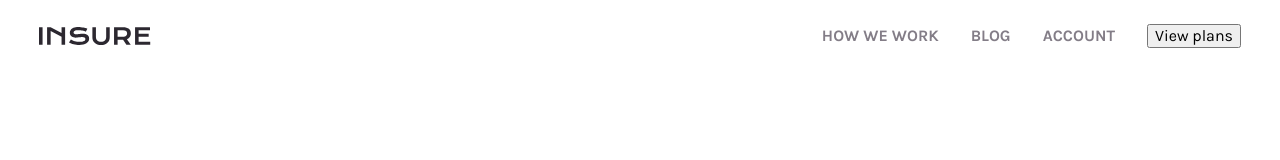
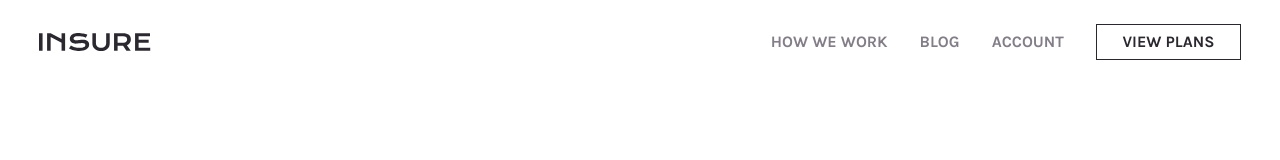
Before and after one commit to shakthi2003gh/insure-landing-page-master, a plain HTML site: page index.html in a window 1280 px wide. Drawn offline with Linux system fonts and the light colour scheme.

Commit message:
Created button components.

```diff
--- a/index.html
+++ b/index.html
@@ -26,7 +26,7 @@
         <a href="/">How we work</a>
         <a href="/">Blog</a>
         <a href="/">Account</a>
-        <button>View plans</button>
+        <button class="button--primary">View plans</button>
       </nav>
     </header>
     <!-- Humanizing your insurance. Get your life insurance coverage easier and
--- a/styles/style.css
+++ b/styles/style.css
@@ -40,10 +40,14 @@ h3 {
 header a {
   font-size: 1.45rem;
   text-transform: uppercase;
-  color: white;
+  color: var(--color-secondary);
 }
 
-@media (min-width: 670px) {
+a:focus {
+  outline-width: 1rem;
+}
+
+@media (min-width: 680px) {
   header a {
     font-size: 1rem;
     font-weight: bold;
@@ -52,6 +56,40 @@ header a {
 
   header a:hover {
     color: var(--color-heading);
+  }
+}
+
+/* >Buttons */
+button {
+  font-size: 1rem;
+  font-weight: bold;
+  text-transform: uppercase;
+  padding: 0.5rem 1.6rem;
+  border: 1px solid var(--color-secondary);
+  color: var(--color-secondary);
+  background: transparent;
+  cursor: pointer;
+}
+
+header button {
+  width: 100%;
+}
+
+.button--primary:hover {
+  color: var(--color-secondary);
+  background: var(--color-heading);
+}
+
+.button--secondary:hover {
+  color: var(--bg);
+  background-color: var(--color-secondary);
+}
+
+@media (min-width: 680px) {
+  .button--primary {
+    width: fit-content;
+    color: var(--color-heading);
+    border-color: var(--color-heading);
   }
 }
 
@@ -89,7 +127,7 @@ nav.open {
   padding: 3rem 1.5rem;
 }
 
-@media (min-width: 670px) {
+@media (min-width: 680px) {
   header {
     display: flex;
     align-items: center;
```
